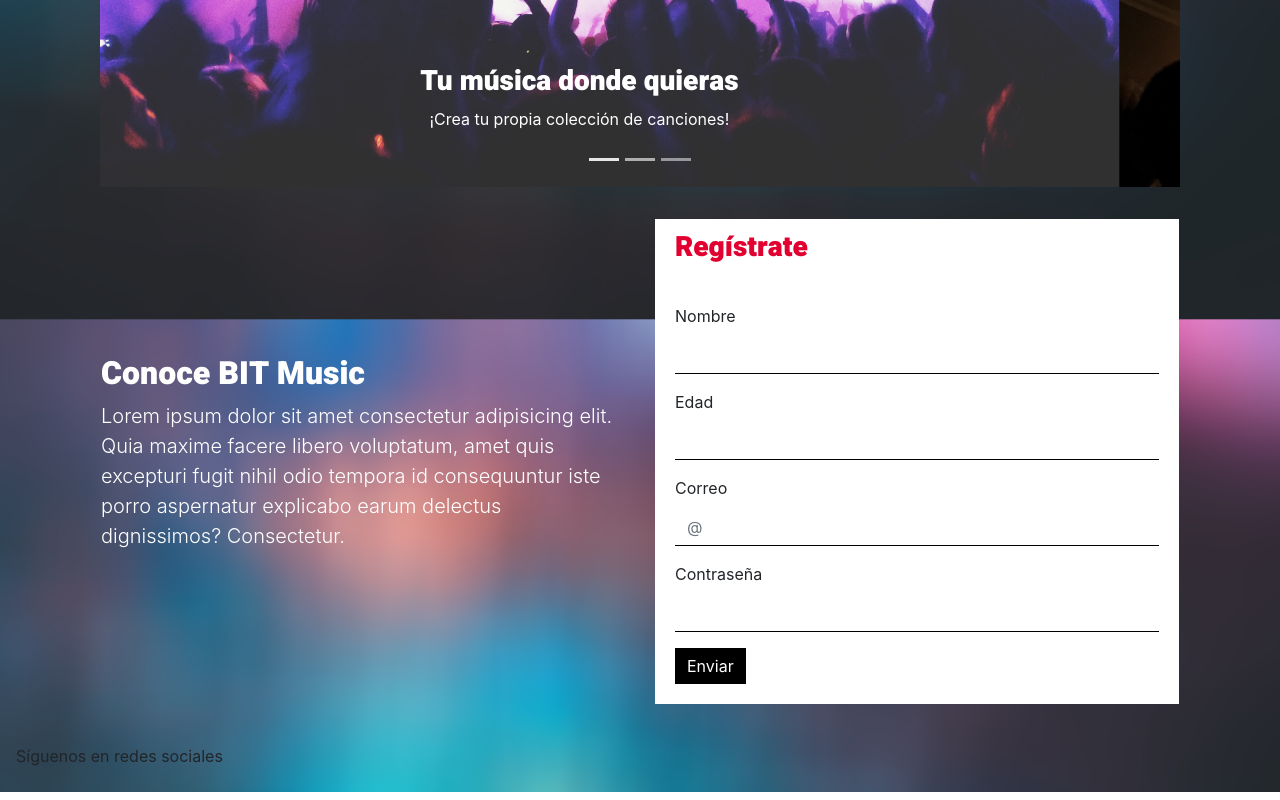
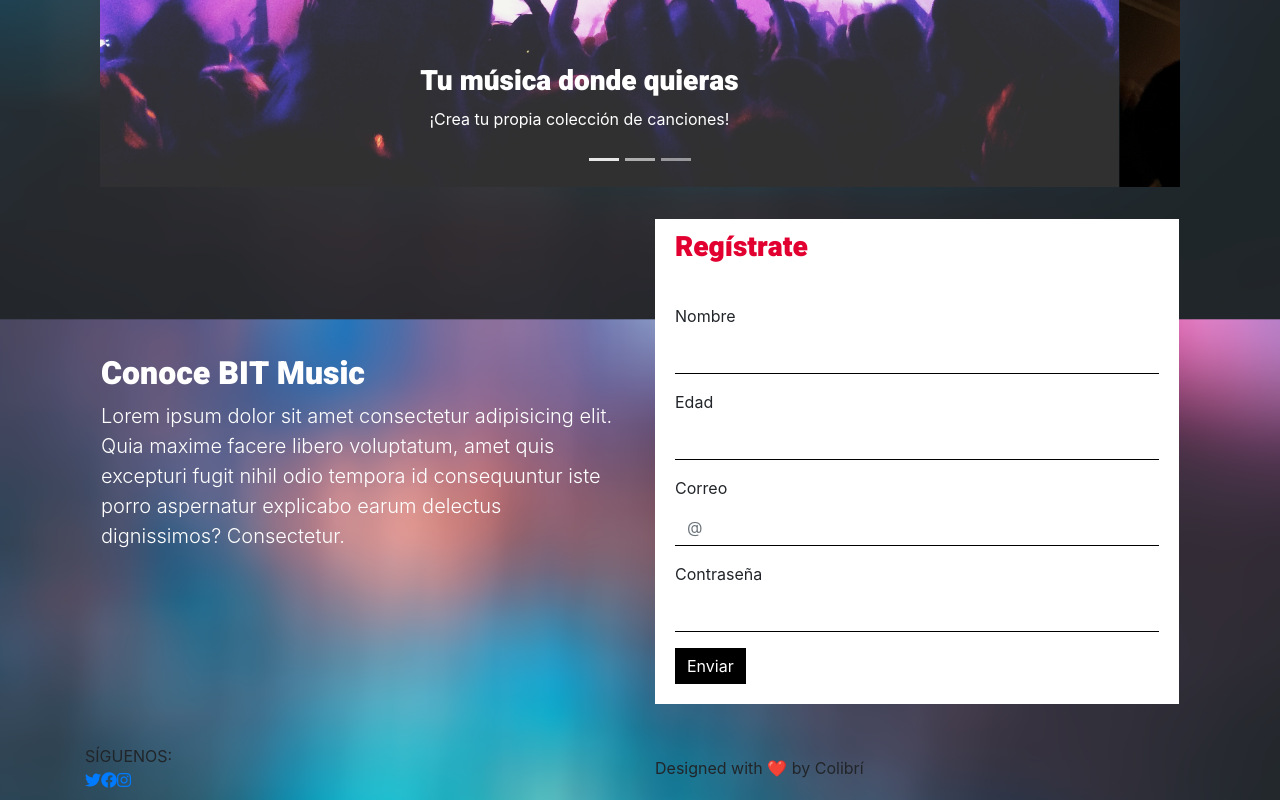
Before and after one commit to chiano-co/bit-music, an Angular app: page /content in a window 1280 px wide. Shown: the part 534-1334 px from the top of the page. Built offline with nearby package versions, Linux system fonts and the light colour scheme.

Commit message:
Modifiqué footer
Cambié toda la estructura del footer

```diff
--- a/src/app/componentes/footer/footer.component.html
+++ b/src/app/componentes/footer/footer.component.html
@@ -1,5 +1,15 @@
 <footer>
-    <nav class="navbar bottom">
-        <p>Síguenos en redes sociales</p>
-    </nav>
+    <div class="container">
+        <div class="row pt-2 pb-2 d-flex flex-wrap align-items-center justify-content-between">
+            <div class="col-12 col-md-6">
+                <span>SÍGUENOS:</span><br>
+                <a href="https://www.twitter.com"><i class="fab fa-twitter"></i></a>
+                <a href="https://www.facebook.com"><i class="fab fa-facebook"></i></a>
+                <a href="https://www.instagram.com"><i class="fab fa-instagram"></i></a>
+            </div>
+            <div class="col-12 col-md-6">
+                <span>Designed with ❤️ by Colibrí</span><br>
+            </div>
+        </div>
+    </div>
 </footer>
```
